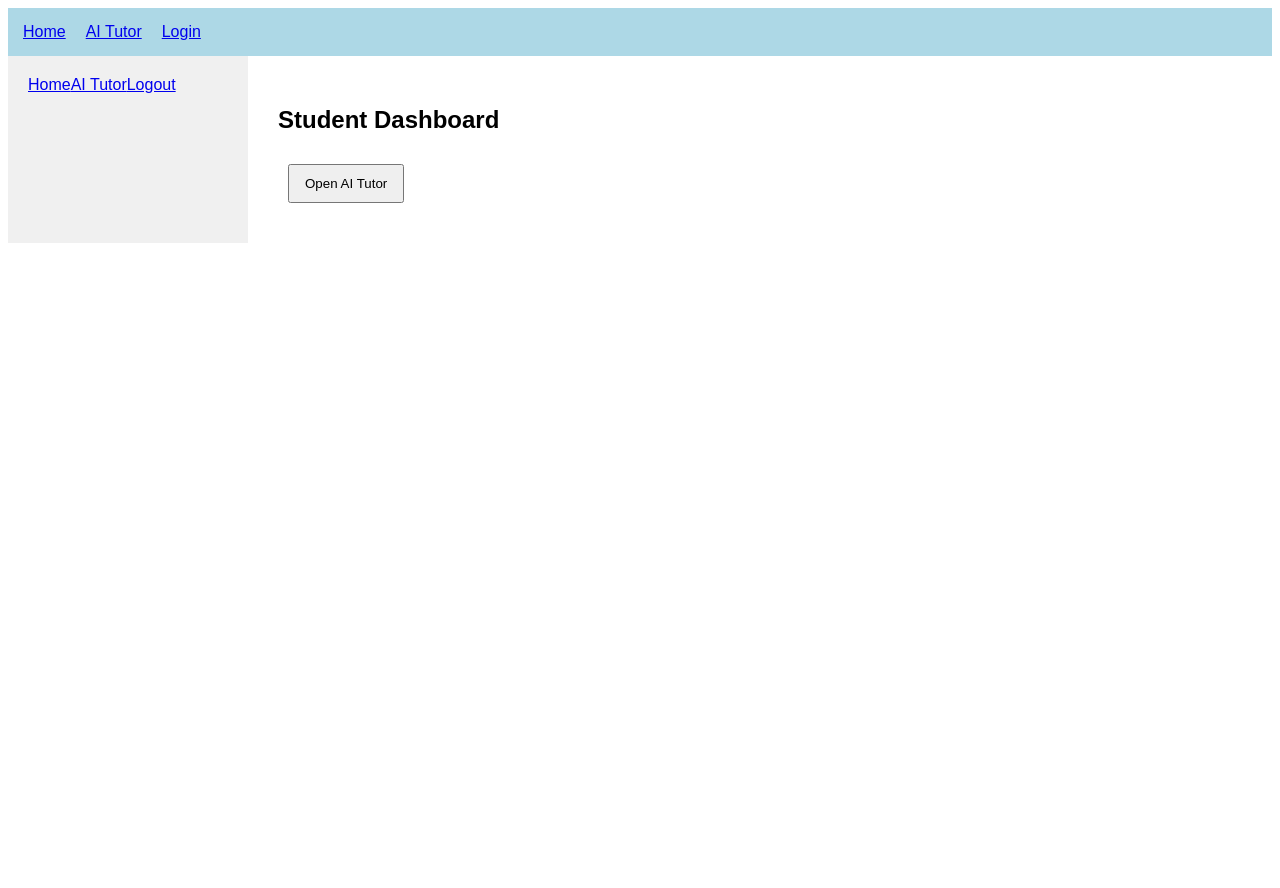
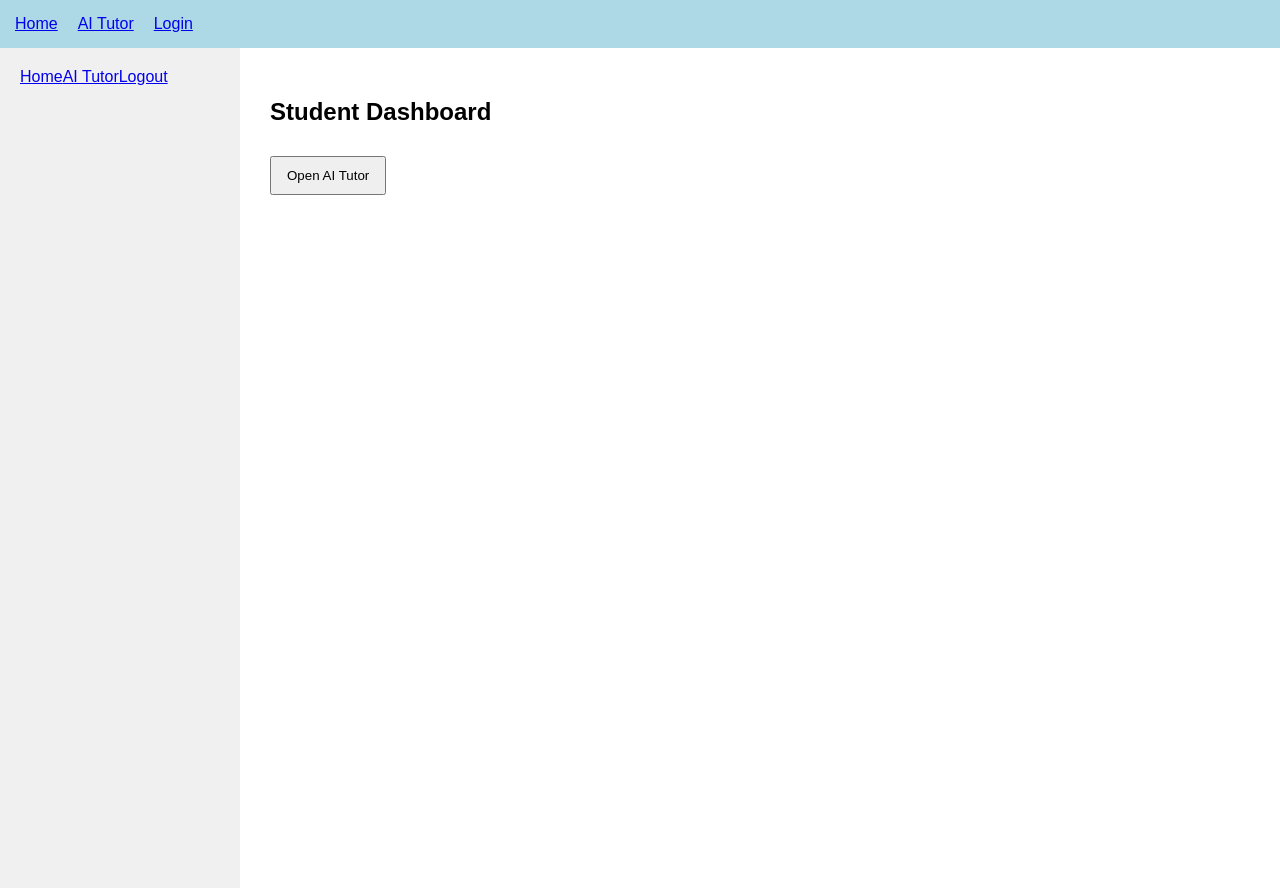
Before and after one commit to ashbelz123-droid/MOUNT-MASABA-HIGH-SCHOOL-, a Next.js app: page /dashboard/student in a window 1280 px wide. Before the commit the page ends 800 px from the top, so only its background shows below. Built offline with nearby package versions, Linux system fonts and the light colour scheme.

Commit message:
Update globals.css

```diff
--- a/styles/globals.css
+++ b/styles/globals.css
@@ -1,34 +1,38 @@
 body{
 font-family: Arial;
-  background:white;
+margin:0;
+background:#ffffff;
+}
+
+.nav{
+background:#ADD8E6;
+padding:15px;
+display:flex;
+gap:20px;
 }
 
 .container{
 padding:40px;
 }
 
-.nav{
+.dashboard{
 display:flex;
-  gap:20px;
-  background:#ADD8E6;
-  padding:15px;
 }
 
 .sidebar{
 width:200px;
 background:#f0f0f0;
 padding:20px;
-}
-
-.dashboard{
-  display:flex;
+height:100vh;
 }
 
 .content{
 padding:30px;
+flex:1;
 }
 
 button{
-  margin:10px;
 padding:10px 15px;
+margin-top:10px;
+cursor:pointer;
 }
```
Lines whose indentation alone changed are shown as unchanged.
